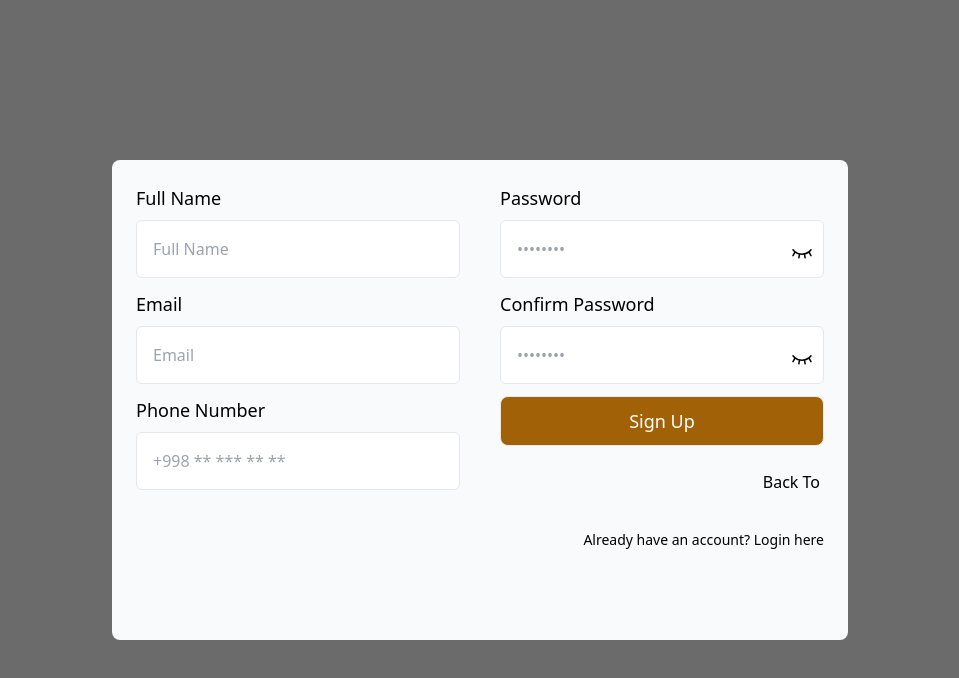
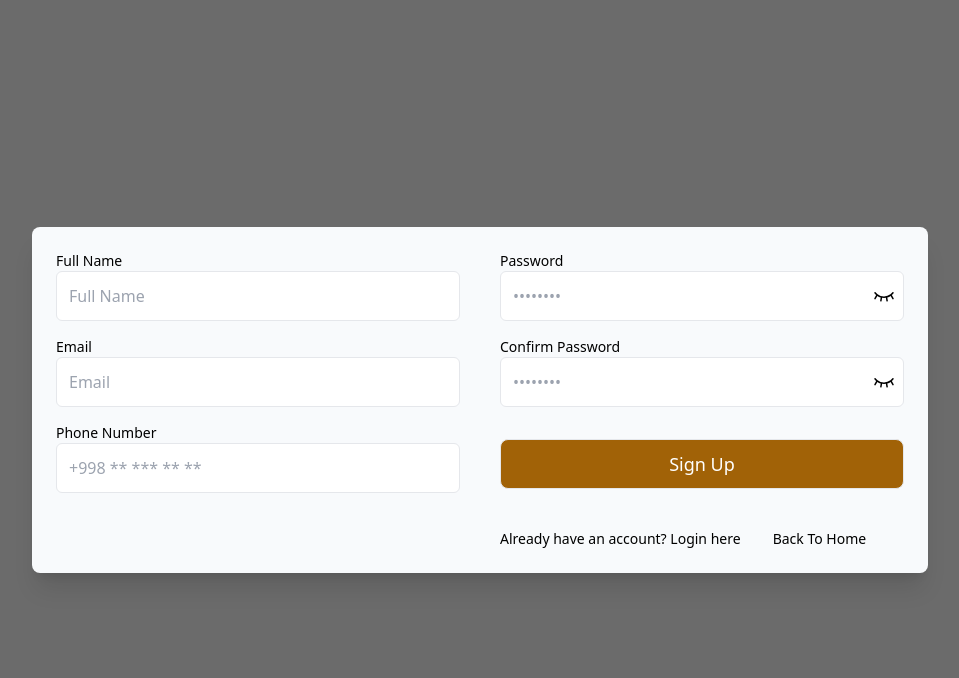
Before and after one commit to abduraximbb/mebel-house-front, a React (Vite) app: page /auth/sign-up in a window 1280 px wide. Shown: the top 678 px of the page, without its empty margins (160-1119 px from the left). Built offline with nearby package versions, Linux system fonts and the light colour scheme.

Commit message:
shop page done

```diff
--- a/src/pages/auth/Auth.tsx
+++ b/src/pages/auth/Auth.tsx
@@ -5,7 +5,6 @@ import { Navigate, Outlet } from "react-router-dom"
 const Auth = () => {
 
   const token = useSelector((state: RootState) => state.token.access_token)
-  // console.log(token);
   return token ? <Outlet/> : <Navigate replace to={"/auth/sign-in"}/>
 }
 
--- a/src/pages/auth/sign-up/SignUp.tsx
+++ b/src/pages/auth/sign-up/SignUp.tsx
@@ -69,16 +69,16 @@ const SignUp = () => {
   return (
     <section className="bg-primary-hero-image w-full h-screen bg-cover bg-fixed bg-center bg-no-repeat md:bg-top">
       <div className="bg-[#3A3A3A]/75 w-full h-full">
-        <div className="h-full lg:w-[60%] md:w-8/12 sm:w-10/12 flex flex-col justify-center items-center mx-auto px-4">
+        <div className="h-full flex justify-center items-center px-4">
           <form
-            className="flex xl:justify-between xl:flex-row flex-col sm:gap-10 min-h-[60%] w-full xl:mt-0 mt-5 p-6 bg-slate-50 rounded-lg"
+            className="flex flex-col lg:flex-row gap-10 max-w-4xl w-full bg-slate-50 rounded-lg p-6 shadow-xl"
             onSubmit={handleSubmit(onSubmit)}
           >
-            <div className="xl:w-6/12 flex flex-col gap-3">
+            <div className="flex flex-col gap-4 w-full lg:w-1/2">
               <div>
                 <label
                   htmlFor="full_name"
-                  className="block mb-2 sm:text-lg font-medium text-black capitalize"
+                  className="block text-sm font-medium text-black"
                 >
                   Full Name
                 </label>
@@ -86,18 +86,16 @@ const SignUp = () => {
                   {...register("full_name")}
                   id="full_name"
                   placeholder="Full Name"
-                  className="p-4 rounded-md focus:outline w-full focus:outline-gray-500 border"
+                  className="w-full p-3 border rounded-md focus:outline-none focus:ring focus:ring-primary-300"
                 />
                 {errors.full_name && (
-                  <div className="text-red-600 font-medium text-sm text-right">
-                    {errors.full_name.message}
-                  </div>
+                  <p className="text-red-600 text-xs">{errors.full_name.message}</p>
                 )}
               </div>
               <div>
                 <label
                   htmlFor="email"
-                  className="block mb-2 sm:text-lg font-medium text-black capitalize"
+                  className="block text-sm font-medium text-black"
                 >
                   Email
                 </label>
@@ -105,18 +103,16 @@ const SignUp = () => {
                   {...register("email")}
                   id="email"
                   placeholder="Email"
-                  className="p-4 rounded-md focus:outline w-full focus:outline-gray-500 border"
+                  className="w-full p-3 border rounded-md focus:outline-none focus:ring focus:ring-primary-300"
                 />
                 {errors.email && (
-                  <div className="text-red-600 font-medium text-sm text-right">
-                    {errors.email.message}
-                  </div>
+                  <p className="text-red-600 text-xs">{errors.email.message}</p>
                 )}
               </div>
               <div>
                 <label
                   htmlFor="phone_number"
-                  className="block mb-2 sm:text-lg font-medium text-black capitalize"
+                  className="block text-sm font-medium text-black"
                 >
                   Phone Number
                 </label>
@@ -124,20 +120,19 @@ const SignUp = () => {
                   {...register("phone_number")}
                   id="phone_number"
                   placeholder="+998 ** *** ** **"
-                  className="p-4 rounded-md focus:outline w-full focus:outline-gray-500 border"
+                  className="w-full p-3 border rounded-md focus:outline-none focus:ring focus:ring-primary-300"
                 />
                 {errors.phone_number && (
-                  <div className="text-red-600 font-medium text-sm text-right">
-                    {errors.phone_number.message}
-                  </div>
+                  <p className="text-red-600 text-xs">{errors.phone_number.message}</p>
                 )}
               </div>
             </div>
-            <div className="xl:w-6/12 flex flex-col gap-3">
+
+            <div className="flex flex-col gap-4 w-full lg:w-1/2">
               <div>
                 <label
                   htmlFor="password"
-                  className="block mb-2 sm:text-lg font-medium text-black capitalize"
+                  className="block text-sm font-medium text-black"
                 >
                   Password
                 </label>
@@ -147,25 +142,23 @@ const SignUp = () => {
                     type={showPassword ? "text" : "password"}
                     id="password"
                     placeholder="••••••••"
-                    className="p-4 rounded-md focus:outline w-full focus:outline-gray-500 border"
+                    className="w-full p-3 border rounded-md focus:outline-none focus:ring focus:ring-primary-300"
                   />
                   <img
                     src={showPassword ? openEye : closeEye}
-                    className="absolute w-6 h-6 cursor-pointer right-2.5 top-5"
+                    className="absolute w-6 h-6 cursor-pointer right-2 top-3"
                     onClick={() => setShowPassword(!showPassword)}
                     alt="Toggle password visibility"
                   />
                 </div>
                 {errors.password && (
-                  <div className="text-red-600 font-medium text-sm text-right">
-                    {errors.password.message}
-                  </div>
+                  <p className="text-red-600 text-xs">{errors.password.message}</p>
                 )}
               </div>
               <div>
                 <label
                   htmlFor="confirm_password"
-                  className="block mb-2 sm:text-lg font-medium text-black capitalize"
+                  className="block text-sm font-medium text-black"
                 >
                   Confirm Password
                 </label>
@@ -175,11 +168,11 @@ const SignUp = () => {
                     type={showConfirmPassword ? "text" : "password"}
                     id="confirm_password"
                     placeholder="••••••••"
-                    className="p-4 rounded-md focus:outline w-full focus:outline-gray-500 border"
+                    className="w-full p-3 border rounded-md focus:outline-none focus:ring focus:ring-primary-300"
                   />
                   <img
                     src={showConfirmPassword ? openEye : closeEye}
-                    className="absolute w-6 h-6 cursor-pointer right-2.5 top-5"
+                    className="absolute w-6 h-6 cursor-pointer right-2 top-3"
                     onClick={() =>
                       setShowConfirmPassword(!showConfirmPassword)
                     }
@@ -187,30 +180,34 @@ const SignUp = () => {
                   />
                 </div>
                 {errors.confirm_password && (
-                  <div className="text-red-600 font-medium text-sm text-right">
+                  <p className="text-red-600 text-xs">
                     {errors.confirm_password.message}
-                  </div>
+                  </p>
                 )}
               </div>
               <button
                 type="submit"
-                className="w-full text-white bg-primary-600 hover:bg-primary-700 focus:ring-4 focus:outline-none focus:ring-primary-300 font-medium rounded-lg sm:text-lg text-center bg-yellow-700 border dark:hover:bg-primary-700 dark:focus:ring-primary-800 text-sm mb-3"
+                className="w-full text-white bg-primary-600 hover:bg-primary-700 focus:ring-4 focus:outline-none focus:ring-primary-300 font-medium rounded-lg sm:text-lg text-center bg-yellow-700 border dark:hover:bg-primary-700 dark:focus:ring-primary-800 text-sm mb-3 mt-4"
               >
                 <span className="block px-5 py-2.5 w-full h-full hover:translate-x-1 duration-200 ease-in-out">
                   Sign Up
                 </span>
               </button>
-              <Link to="/" className="text-right hover:underline mb-6 mr-1">
-                Back To{" "}
-              </Link>
-              <p className="text-sm text-black text-right">
+              <p className="text-sm text-black text-left mt-3">
                 Already have an account?{" "}
                 <Link
                   to="/auth/sign-in"
-                  className="font-medium text-primary-600 hover:underline ease-in-out duration-200 dark:text-primary-500 text-sm"
+                  className="font-medium text-primary-600 hover:underline mr-8"
                 >
                   Login here
                 </Link>
+                <span>
+                  <Link to="/" className="text-right hover:underline mb-6 mr-1">
+                Back To Home{" "}
+              </Link>
+                </span>
+
+
               </p>
             </div>
           </form>
--- a/src/pages/shop/Hero.tsx
+++ b/src/pages/shop/Hero.tsx
@@ -5,7 +5,7 @@ const Hero = () => {
   const navigate = useNavigate();
   return (
     <div className="relative bg-shop-image bg-cover bg-center font-poppins">
-      <div className="absolute inset-0 bg-black opacity-0 dark:opacity-50"></div>
+      <div className="absolute inset-0  opacity-0 dark:opacity-50"></div>
       <div className="flex items-center container justify-center h-[316px] relative z-10">
         <div className="flex flex-col justify-center items-center">
           <p className="w-[124px] h-[72px] text-[48px] leading-[72px] font-medium">
```
Also changed, not shown: src/pages/shop/Shop.tsx (+6 -63 lines), src/pages/sign-up/SignUp.tsx (+81 -16 lines).
